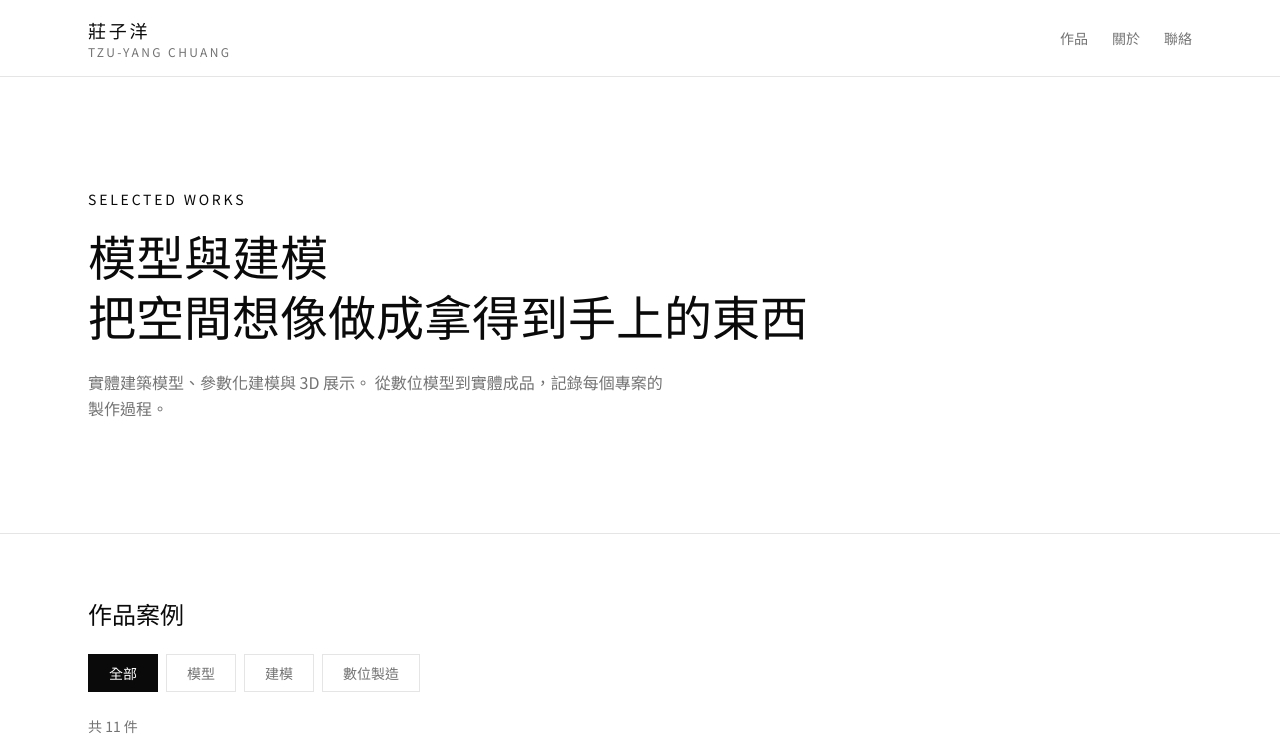
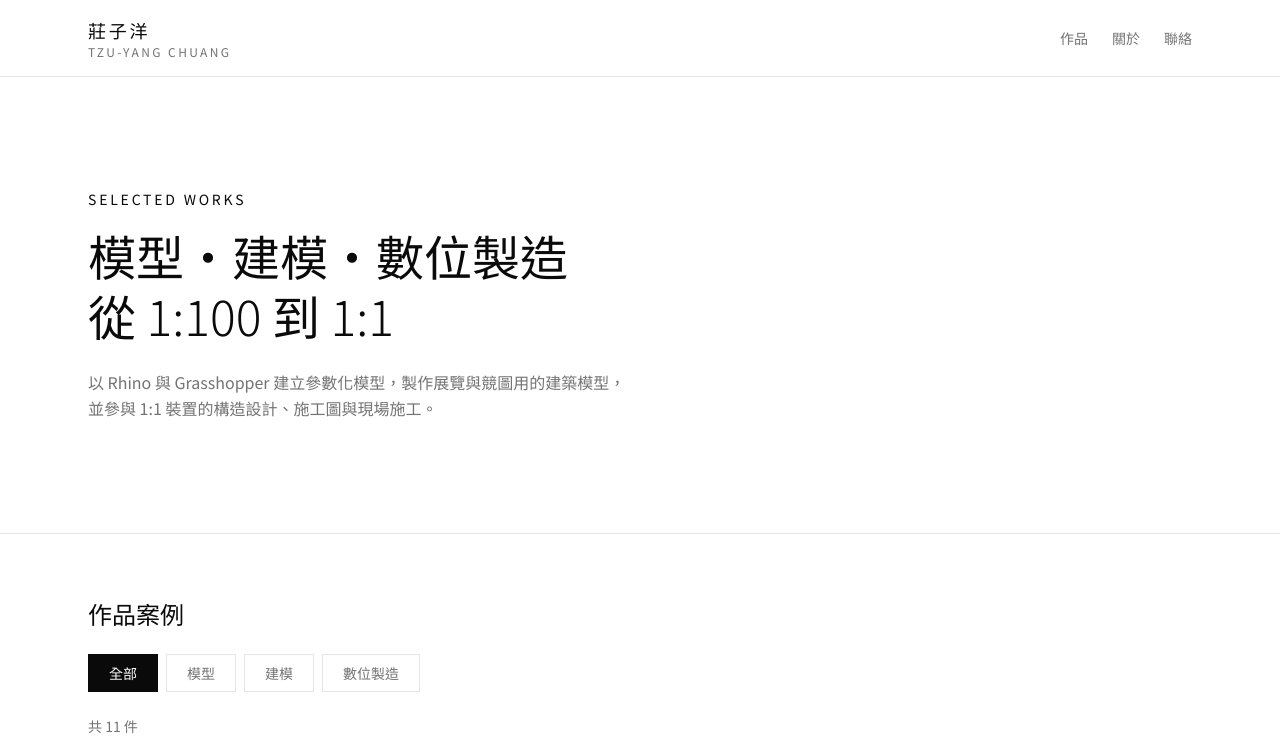
Before and after one commit to abc910928-ux/-Portfolio, a Next.js app: page / in a window 1280 px wide. Shown: the top 750 px of the page. Built offline with nearby package versions, Linux system fonts and the light colour scheme.

Commit message:
首頁標題改為「模型・建模・數位製造／從 1:100 到 1:1」並改寫介紹
Co-Authored-By: Claude Opus 5.5 <noreply@anthropic.com>

```diff
--- a/app/page.tsx
+++ b/app/page.tsx
@@ -11,13 +11,14 @@ export default function Home() {
             Selected Works
           </p>
           <h1 className="mt-4 max-w-3xl text-4xl font-light leading-tight sm:text-5xl">
-            <span className="font-medium">模型與建模</span>
+            <span className="font-medium">模型・建模・數位製造</span>
             <br />
-            把空間想像做成拿得到手上的東西
+            從 1:100 到 1:1
           </h1>
-          <p className="mt-6 max-w-xl text-base leading-relaxed text-muted">
-            實體建築模型、參數化建模與 3D 展示。
-            從數位模型到實體成品，記錄每個專案的製作過程。
+          <p className="mt-6 max-w-2xl text-base leading-relaxed text-muted">
+            以 Rhino 與 Grasshopper 建立參數化模型，製作展覽與競圖用的建築模型，
+            <br className="hidden sm:inline" />
+            並參與 1:1 裝置的構造設計、施工圖與現場施工。
           </p>
         </div>
       </section>
```
